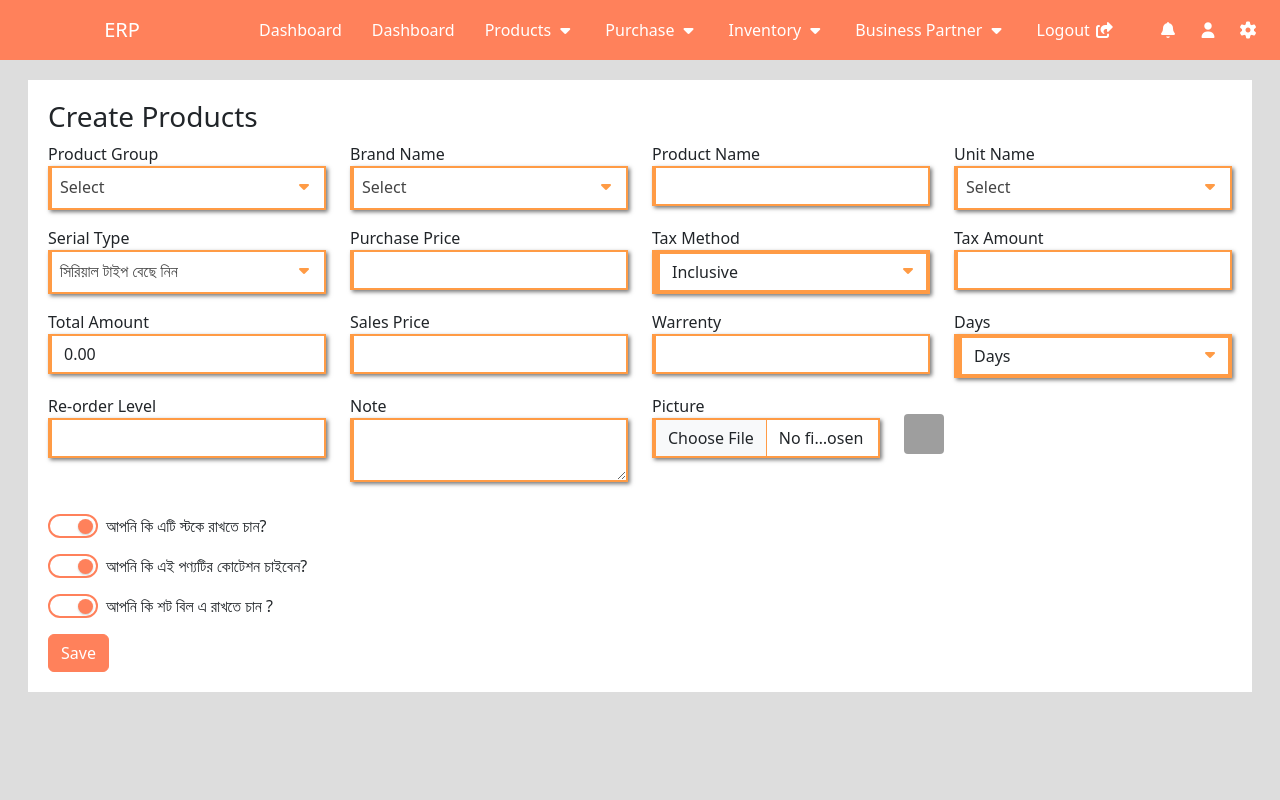
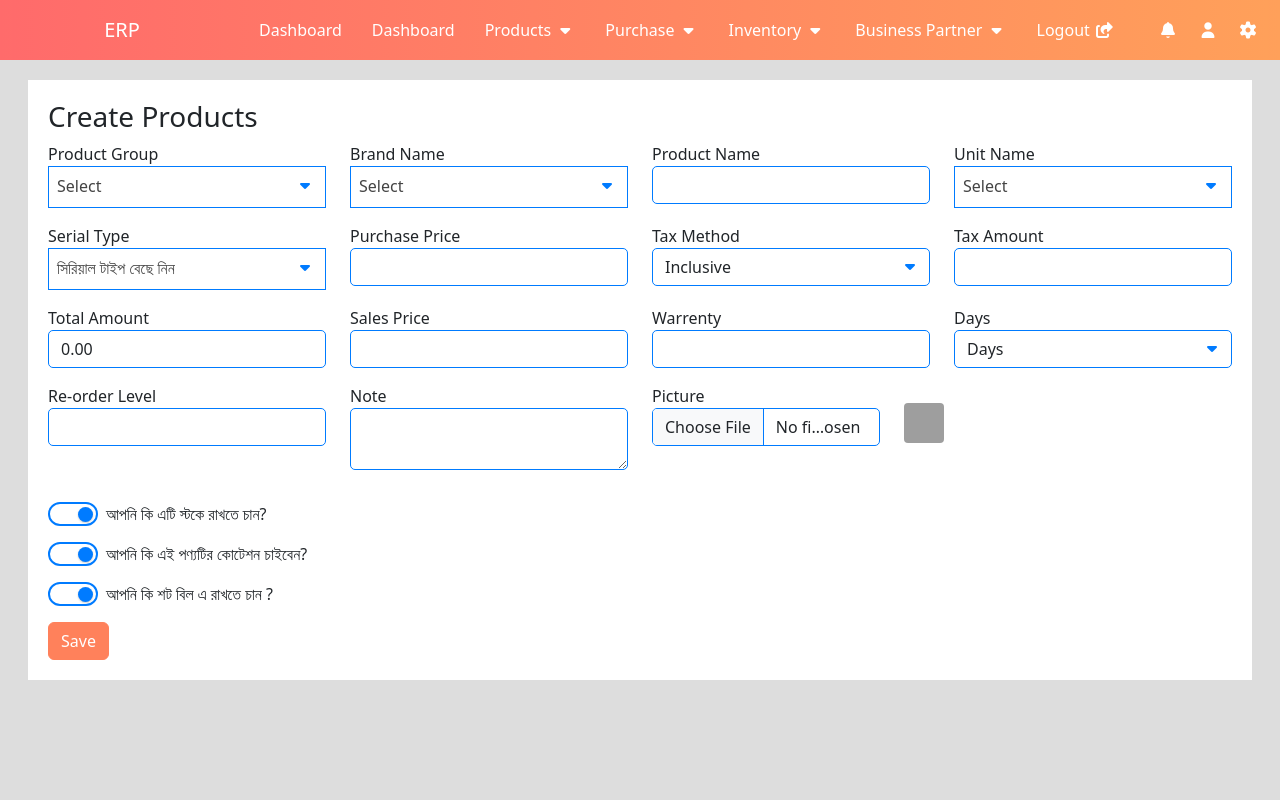
Before and after one commit to litansarkar95/smart-ERP, a CodeIgniter app: page /database/products/create in a window 1280 px wide. Run offline with CodeIgniter, Linux system fonts and the light colour scheme; data comes from the database, SQL or seed files in the repository; both versions use the stored data as it was after the commit; tables that the repository leaves empty hold one stand-in row (values such as "Sample post"); data that the repository does not hold is empty; some libraries are stand-ins or nearby versions; grey boxes are pictures that could not be loaded.

Commit message:
purchase , form design change

```diff
--- a/application/modules/products/views/products-create.php
+++ b/application/modules/products/views/products-create.php
@@ -107,7 +107,7 @@
                                     <div class="form-group">
                                   <label for="serial_type">Serial  Type</label>
                                   <div class="select_2_container">
-                                    <select name="serial_type"  id="serial_type"     class="form-control frm_select select2">
+                                    <select name="serial_type"  id="serial_type"     class="form-control  select2">
                                        <option  value="">  সিরিয়াল টাইপ বেছে  নিন </option>
                                        <option value="common"> একই সিরিয়ালে  একাধিক  পণ্য </option>
                                         <option value="unique"> প্রতি পণ্যে আলাদা সিরিয়াল  </option>
@@ -131,8 +131,8 @@
                           <div class="col-md-3 mb-3">
                                     <div class="form-group">
                                   <label for="tax_method">Tax Method</label>
-                                  <div class="select_2_container">
-                                    <select name="tax_method"  id="tax_method"     class="form-control frm_select ">
+                                  <div class="select_container">
+                                    <select name="tax_method"  id="tax_method"     class="form-control  ">
                                        <option value="Inclusive"> Inclusive</option>
                                         <option value="Exclusive"> Exclusive</option>
                                     </select>
@@ -187,7 +187,7 @@
                                   <div class="col-md-3 mb-3">
                                     <div class="form-group">
                                   <label for="warrenty_days">Days</label>
-                                  <div class="select_2_container">
+                                  <div class="select_container">
                                     <select name="warrenty_days"  id="warrenty_days"     class="form-control frm_select ">
                                        <option value="Days"> Days</option>
                                         <option value="Month"> Month</option>
--- a/assets/static/css/style.css
+++ b/assets/static/css/style.css
@@ -128,7 +128,7 @@
 #header_part{
 	width: 100%;
 	/*height: 60px;*/
-	background: #ff815b;
+         background: linear-gradient(90deg, #FF6B6B, #FFA05A);
 	position: fixed;
 	z-index: 999;
 }
@@ -136,7 +136,7 @@
 	display: flex;
 	width: 100%;
 	/*justify-content: space-between;*/
-	background: #ff815b;
+	background: linear-gradient(90deg, #FF6B6B, #FFA05A);
 	/*height: 60px;*/
 	align-items: center;
 }
@@ -762,40 +762,19 @@
 	transition: all linear 0.3s;
 	box-shadow: 1px 1px 8px #777;
 }
-.input_form input[type="text"]{
-	border: none;
-	border-left: 4px solid #ff9b45;
-	border-radius: 0;
-	background: #fff;
-	border-bottom: 2px solid #ff9b45;
-	border-top: 2px solid #ff9b45;
-	border-right: 2px solid #ff9b45;
-	box-shadow: 2px 2px 4px #777;
-}
-.input_form input[type="text"]:focus{
-	border: none;
-	border-radius: 0;
-	background: #fff;
-	box-shadow: none;
-	border-bottom: 2px solid #ff9b45;
-	border-top: 2px solid #ff9b45;
-	border-right: 2px solid #ff9b45;
-	border-left: 4px solid #ff9b45;
-	box-shadow: 2px 2px 4px #777;
-}
+
 .input_form label{
 	font-weight: 600;
 }
 .form-control{
-	border: none;
-	border-left: 4px solid #ff9b45;
-	border-radius: 0;
+	border: 1px solid #007bff;
+	border-radius: 5px;
 	background: #fff;
-	border-bottom: 2px solid #ff9b45;
-	border-top: 2px solid #ff9b45;
-	border-right: 2px solid #ff9b45;
-	border-left: 4px solid #ff9b45;
-	box-shadow: 2px 2px 4px #777;
+}
+.form-control:focus {
+    border: 1px solid #007bff;
+    outline: none;
+    box-shadow: 0 0 5px rgba(0, 123, 255, 0.5);
 }
 .select_optino {
 	position: relative;
@@ -814,44 +793,38 @@
 	border: none;
 	border-radius: 0;
 	background: #fff;
-	box-shadow: none;
-	border-bottom: 2px solid #ff9b45;
-	border-top: 2px solid #ff9b45;
-	border-right: 2px solid #ff9b45;
-	border-left: 4px solid #ff9b45;
-	box-shadow: 2px 2px 4px #777;
+	border-bottom: 2px solid #007bff;
 }
 .select_optino i{
 	position: absolute;
 	top: 10px;
 	right: 10px;
-	color: #ff9b45;
+	color: #007bff;
 }
 .select_2_container{
 	position: relative;
 	border: none;
-	border-left: 4px solid #ff9b45;
 	border-radius: 0;
 	background: #fff;
-	border-bottom: 2px solid #ff9b45;
-	border-top: 2px solid #ff9b45;
-	border-right: 2px solid #ff9b45;
-	border-left: 4px solid #ff9b45;
-	box-shadow: 2px 2px 4px #777;
+	border: 1px solid #007bff;
 	overflow-x: hidden!important;
 }
-
+.select_container{
+	position: relative;
+	border: none;
+	border-radius: 0;
+}
+.select_container i{
+	position: absolute;
+	top: 10px;
+	right: 10px;
+	color: #007bff;
+}
 .select_2_container i{
 	position: absolute;
 	top: 10px;
 	right: 10px;
-	color: #ff9b45;
-}
-.frm_select{
-
-}
-.select_2_container select, .select_2_container option{
-
+	color: #007bff;
 }
 
 .select_2_container select:focus{
@@ -918,12 +887,12 @@
 	display: inline-block;
 	position: relative;
 	margin: 0;
-	border: 2px solid #ff815b;
+	border: 2px solid #007bff;
 	transition: all 0.2s ease;
 	border-radius: 43px;
 }
 .select_toggle_container{
-	background-color: #ff815b;
+	background-color: #007bff;
 }
 .deselect_toggle_container{
 	background-color: #fff;
@@ -951,7 +920,7 @@
 	width: 15px;
 	height: 15px;
 	border-radius: 50%;
-	background-color: #ff815b;
+	background-color: #007bff;
 	box-shadow: 0 1px 2px rgba(0, 0, 0, 0.2);
 	transition: all 0.25s cubic-bezier(0.5, 0.1, 0.75, 1.35);
 }
```
Also changed, not shown: other parts of assets/static/css/style.css (+11 -15 lines), application/modules/purchase/controllers/Purchase.php (+21 -19 lines), application/modules/purchase/views/purchase-create.php (+45 -17 lines), smart_erp.sql.
